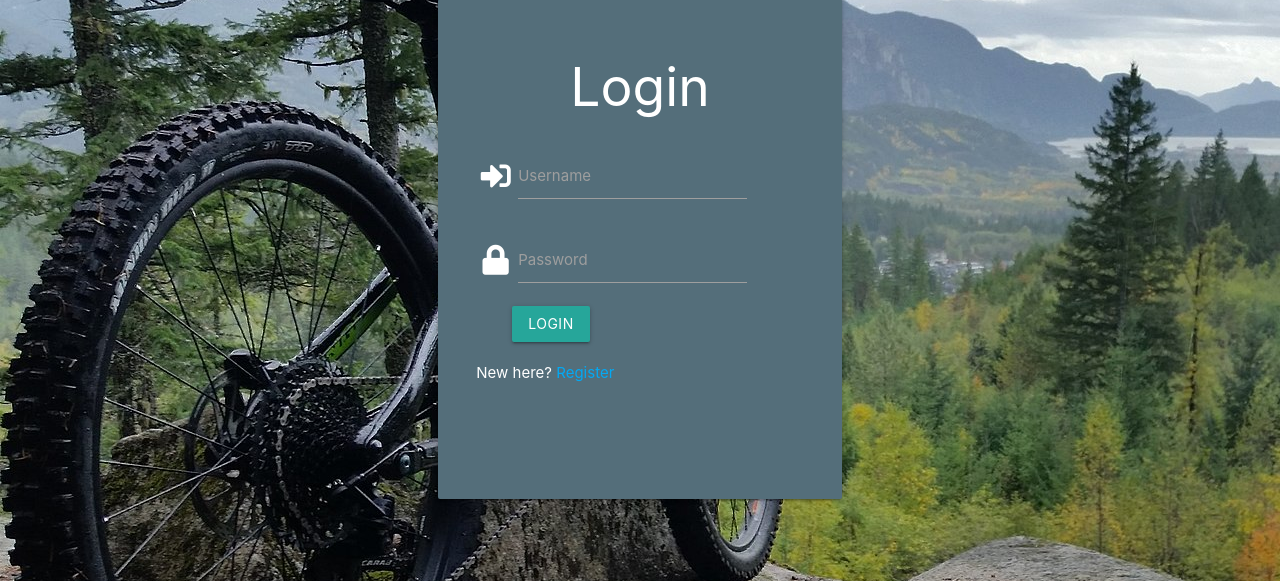
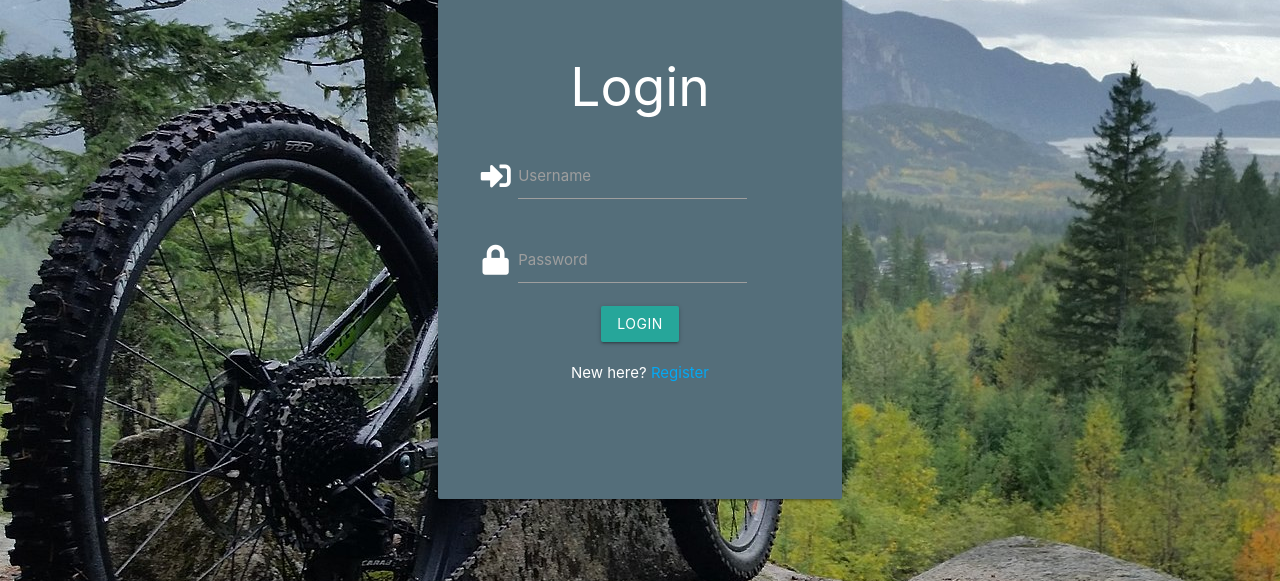
Before and after one commit to jamesigibbs/MS3-MTBLog, a Flask app: page /login in a window 1280 px wide. Shown: the part 189-770 px from the top of the page. Run offline with Flask 2, Linux system fonts and the light colour scheme; some libraries are stand-ins or nearby versions.

```diff
--- a/templates/login.html
+++ b/templates/login.html
@@ -29,13 +29,13 @@
                         <label for="password">Password</label>
                     </div>
                     <!-- Login Button -->
-                    <div class="col s6 center-align">
+                    <div class="col s12 center-align">
                                 <button type="submit" class="waves-effect waves-light btn">Login</button>
                     </div>
                     <div class="row"></div>
                     <div class="row">
                     <!-- Register link -->
-                        <div class="col s6">
+                        <div class="col s12">
                             <p class="center-align">
                                 New here?
                                 <a href="{{ url_for('register') }}" class="light-blue-text darken-4">Register</a>
```
